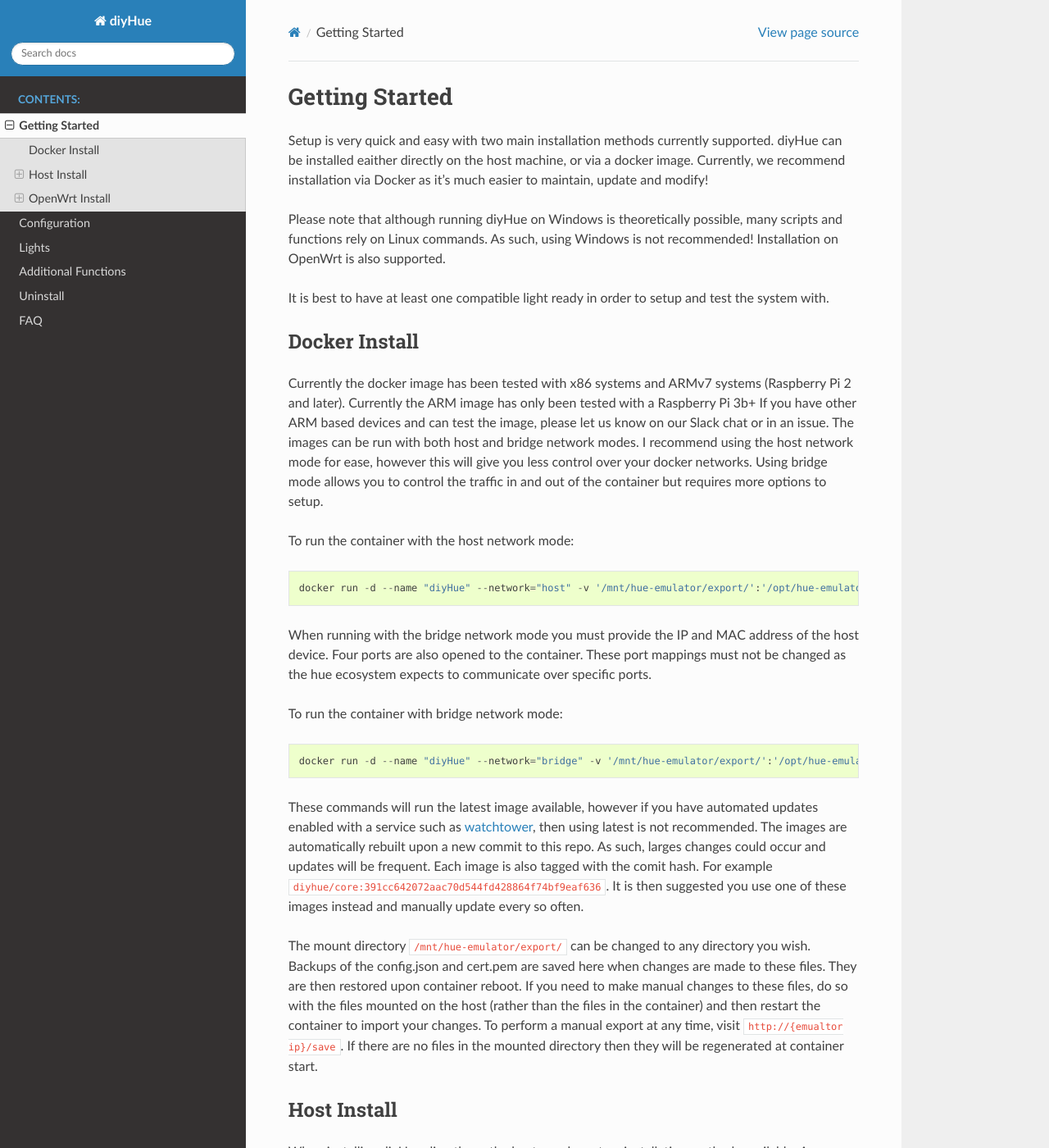
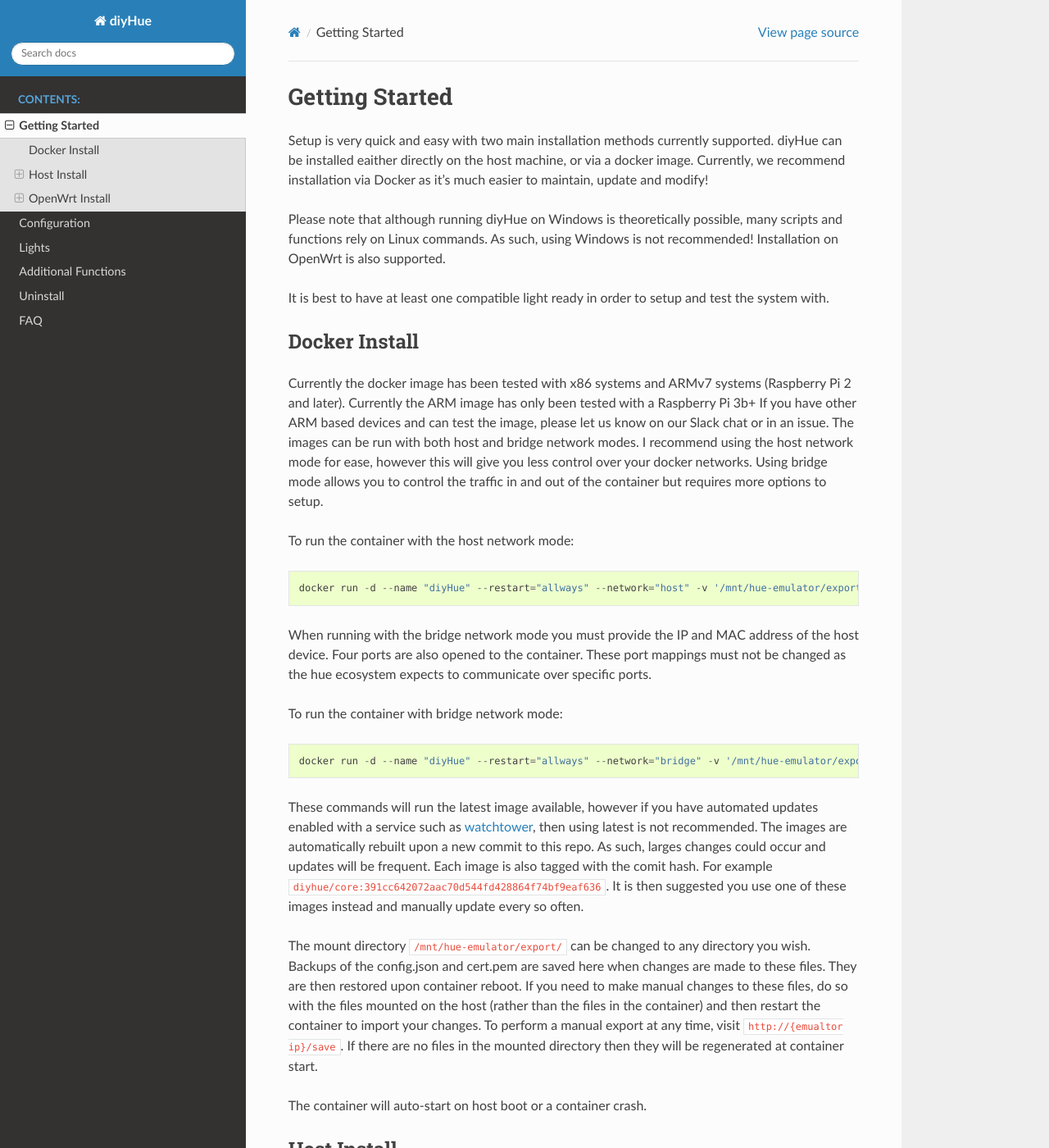
Before and after one commit to diyhue/ReadTheDocs, a Sphinx documentation site: the page built from source/getting_started.rst, in a window 1280 px wide and 1400 px high. Shown: the whole window at 82% size. Built offline with Sphinx 7.4.7 and the Read the Docs theme 2.0.0, drawn with Linux system fonts in a browser that asks for light colours.

Commit message:
Auto start docker
Add commands to autostart the docker container

```diff
--- a/source/getting_started.rst
+++ b/source/getting_started.rst
@@ -14,17 +14,19 @@
 
 To run the container with the host network mode::
 
-    docker run -d --name "diyHue" --network="host" -v '/mnt/hue-emulator/export/':'/opt/hue-emulator/export/':'rw' diyhue/core:latest
+    docker run -d --name "diyHue" --restart="allways" --network="host" -v '/mnt/hue-emulator/export/':'/opt/hue-emulator/export/':'rw' diyhue/core:latest
 
 When running with the bridge network mode you must provide the IP and MAC address of the host device. Four ports are also opened to the container. These port mappings must not be changed as the hue ecosystem expects to communicate over specific ports.
 
 To run the container with bridge network mode::
 
-    docker run -d --name "diyHue" --network="bridge" -v '/mnt/hue-emulator/export/':'/opt/hue-emulator/export/':'rw' -e MAC='XX:XX:XX:XX:XX:XX' -e IP='XX.XX.XX.XX' -p 80:80/tcp -p 443:443/tcp -p 1900:1900/udp -p 2100:2100/udp -p 1982:1982/udp diyhue/core:latest
+    docker run -d --name "diyHue" --restart="allways" --network="bridge" -v '/mnt/hue-emulator/export/':'/opt/hue-emulator/export/':'rw' -e MAC='XX:XX:XX:XX:XX:XX' -e IP='XX.XX.XX.XX' -p 80:80/tcp -p 443:443/tcp -p 1900:1900/udp -p 2100:2100/udp -p 1982:1982/udp diyhue/core:latest
 
 These commands will run the latest image available, however if you have automated updates enabled with a service such as `watchtower <https://github.com/v2tec/watchtower>`_, then using latest is not recommended. The images are automatically rebuilt upon a new commit to this repo. As such, larges changes could occur and updates will be frequent. Each image is also tagged with the comit hash. For example ``diyhue/core:391cc642072aac70d544fd428864f74bf9eaf636``. It is then suggested you use one of these images instead and manually update every so often.
 
 The mount directory ``/mnt/hue-emulator/export/`` can be changed to any directory you wish. Backups of the config.json and cert.pem are saved here when changes are made to these files. They are then restored upon container reboot. If you need to make manual changes to these files, do so with the files mounted on the host (rather than the files in the container) and then restart the container to import your changes. To perform a manual export at any time, visit ``http://{emualtor ip}/save``. If there are no files in the mounted directory then they will be regenerated at container start.
+
+The container will auto-start on host boot or a container crash.
 
 Host Install
 ------------
```
